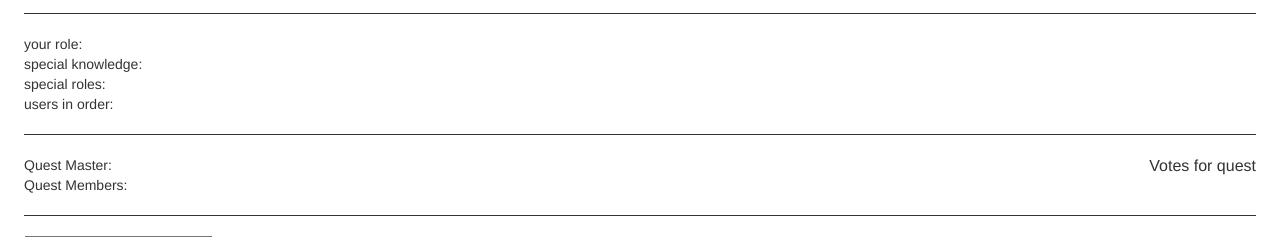
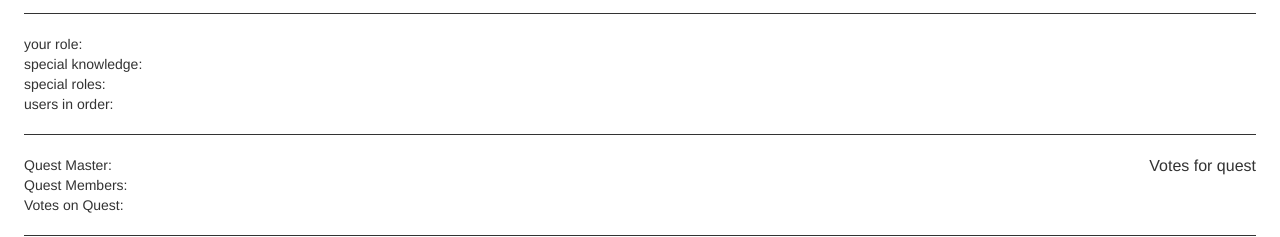
Before and after one commit to kswang2400/avalon, a Django app: template webapp/game/templates/game.html in a window 1280 px wide. Shown: the part 131-368 px from the top of the page. Run offline with Django 3.2, Linux system fonts and the light colour scheme; the template is opened without the code that fills it, so the values that code supplies are empty; some libraries are stand-ins or nearby versions.

Commit message:
show votes on quest

```diff
--- a/webapp/game/templates/game.html
+++ b/webapp/game/templates/game.html
@@ -62,6 +62,14 @@
       Quest Members:<br>
       {% for m in current_quest.members %}
         <b>{{ m.member.user.username }}</b><br>
+      {% endfor %}
+      Votes on Quest:<br>
+      {% for vote in votes_on_quest %}
+        {% if vote %}
+        <span class="quest-icon-success glyphicon glyphicon-ok" aria-hidden="true"></span>
+        {% else %}
+        <span class="quest-icon-failure glyphicon glyphicon-remove" aria-hidden="true"></span>
+        {% endif %}
       {% endfor %}
     </div>
     <div>
@@ -145,7 +153,7 @@
   </form><br>
   {% endif %}
 
-  {% if game_user.user.pk == game_owner.pk %}
+  {% if game_user.user.pk == quest_master.user.pk %}
   <div class="flexbox">
     <form action="/finalize_vote_for_quests/" method="POST">
       {% csrf_token %}
```
Also changed, not shown: webapp/game/avalon.py (+16 -0 lines).
